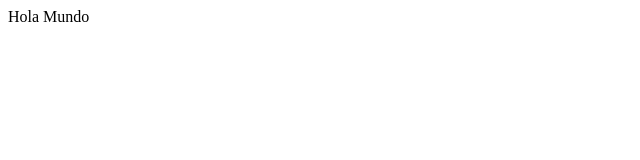
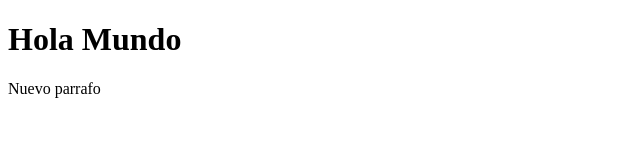
Before and after one commit to mariofernando07/holamundo, a plain HTML site: page index.html in a window 1280 px wide. Shown: the whole page, without its empty margins (0-640 px from the left). Drawn offline with Linux system fonts and the light colour scheme.

Commit message:
se agrego un parrafo

```diff
--- a/index.html
+++ b/index.html
@@ -8,6 +8,7 @@
         <link rel="shorcut icon" href="images/favicon.ico">
     </head>
     <body>
-        Hola Mundo
+        <h1>Hola Mundo</h1>
+       <p>Nuevo parrafo</p>
     </body>
 </html>
```
